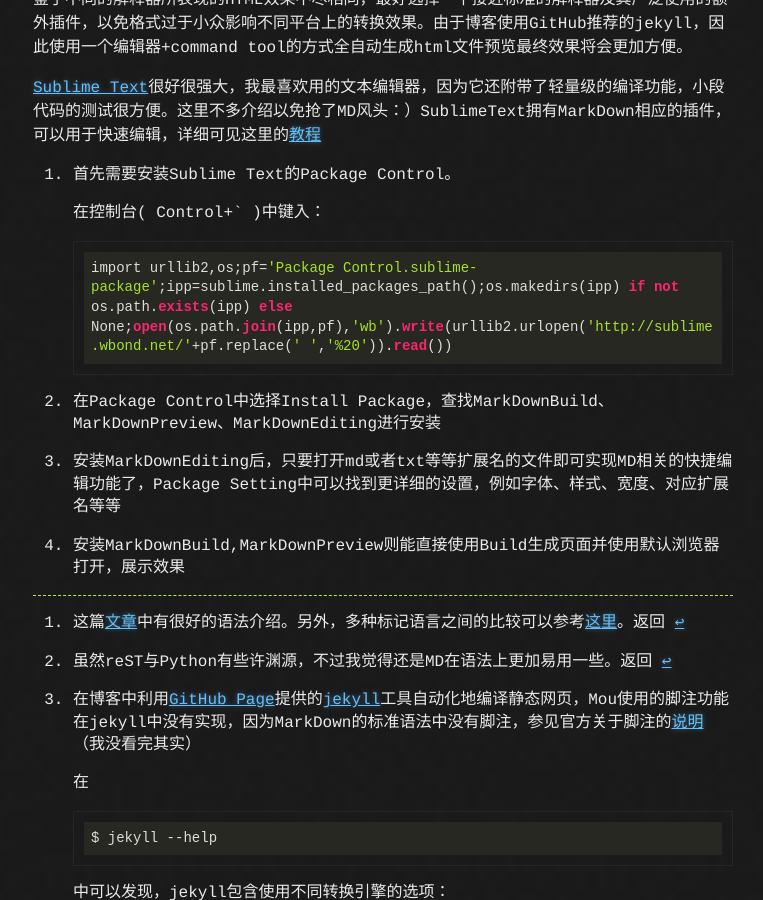
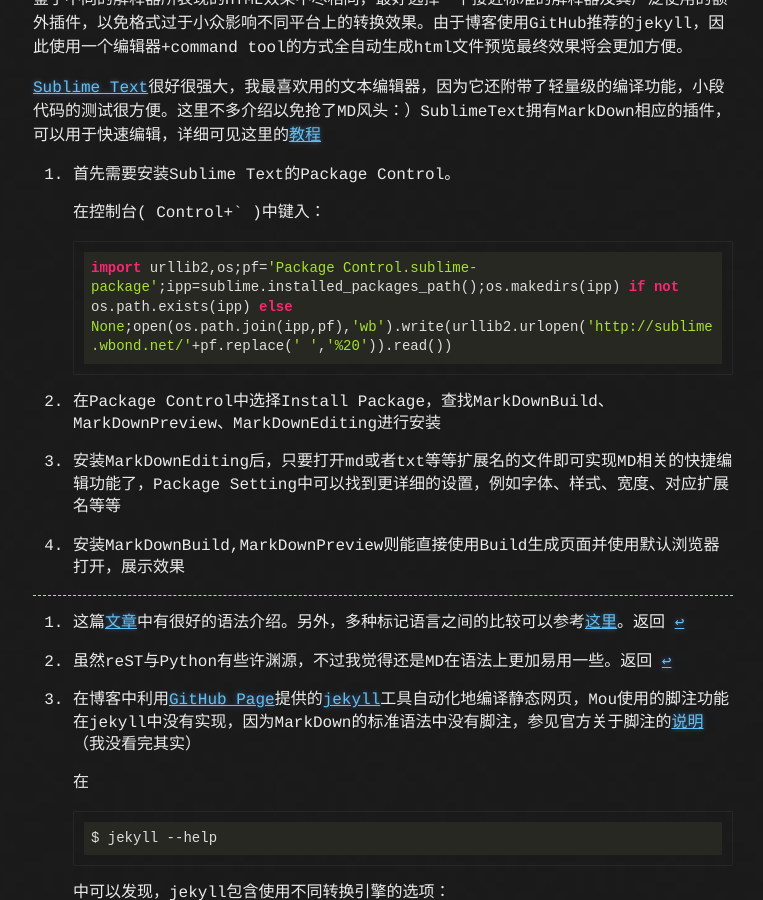
Before and after one commit to pixystone/pixystone.github.com, a Jekyll site: the page built from _posts/2012-12-16-light-weight-of-markup-language-markdown.md, in a window 1280 px wide and 900 px high, scrolled down 2009 px. Shown: the whole window, without its empty margins (257-1020 px from the left). Built offline with Jekyll 4.4.1, drawn with Linux system fonts in a browser that asks for light colours; part of the change alters nothing that is shown.

Commit message:
Using <pre><code class="type"> to inform the code type

```diff
--- a/_posts/2012-12-16-light-weight-of-markup-language-markdown.md
+++ b/_posts/2012-12-16-light-weight-of-markup-language-markdown.md
@@ -47,7 +47,9 @@ title: "轻量级标记语言 MarkDown"
 
 	在控制台( Control+` )中键入：
 
-	   import urllib2,os;pf='Package Control.sublime-package';ipp=sublime.installed_packages_path();os.makedirs(ipp) if not os.path.exists(ipp) else None;open(os.path.join(ipp,pf),'wb').write(urllib2.urlopen('http://sublime.wbond.net/'+pf.replace(' ','%20')).read())
+	<pre><code class="python"
+>import urllib2,os;pf='Package Control.sublime-package';ipp=sublime.installed_packages_path();os.makedirs(ipp) if not os.path.exists(ipp) else None;open(os.path.join(ipp,pf),'wb').write(urllib2.urlopen('http://sublime.wbond.net/'+pf.replace(' ','%20')).read())
+</code></pre>
 
 2. 在Package Control中选择Install Package，查找MarkDownBuild、MarkDownPreview、MarkDownEditing进行安装
 
@@ -65,13 +67,17 @@ title: "轻量级标记语言 MarkDown"
 
 	在
 
-		$ jekyll --help
+	<pre><code class="sh"
+>$ jekyll --help
+</code></pre>
 
 	中可以发现，jekyll包含使用不同转换引擎的选项：
 
-		--rdiscount                  Use rdiscount gem for Markdown
-		--redcarpet                  Use redcarpet gem for Markdown
-		--kramdown                   Use kramdown gem for Markdown
+	<pre><code class="sh"
+>--rdiscount                  Use rdiscount gem for Markdown
+--redcarpet                  Use redcarpet gem for Markdown
+--kramdown                   Use kramdown gem for Markdown
+</code></pre>
 
 	默认引擎为[Maruku](http://maruku.rubyforge.org/)，在官方文档的配置说明中发现，kramdown下有一个默认参数footnote_nr: 1，那么显然kramdown是支持脚注功能的，用法参照Mou进行尝试，成功。之后找到其[主页](http://kramdown.rubyforge.org/index.html)，以及脚注的[语法](http://kramdown.rubyforge.org/syntax.html#footnotes)。这个解释器还是蛮强大的，对MarkDown语法做了许多扩展。似乎还支持html到md的反向转换？逆天了：
 
```
